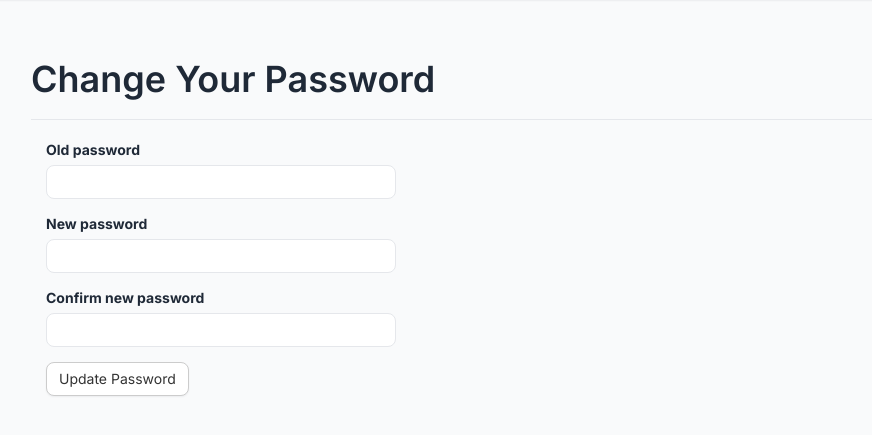
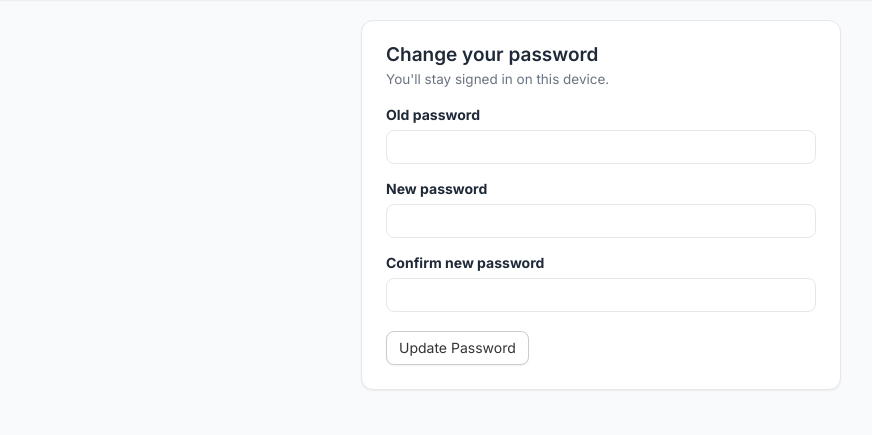
Before and after one commit to mahmoudnasser1561/FlaskForge, a Flask app: page /auth/change-password in a window 1280 px wide. Shown: the part 62-497 px from the top of the page, without its empty margins (39-911 px from the left). Run offline with Flask 3, Linux system fonts and the light colour scheme; the visitor is signed in with stand-in values (Sample User, id 1); data comes from the database, SQL or seed files in the repository; data that the repository does not hold is empty; some libraries are stand-ins or nearby versions.

Commit message:
Redesign change password page: form-card component

```diff
--- a/App/templates/auth/change_password.html
+++ b/App/templates/auth/change_password.html
@@ -4,10 +4,9 @@
 {% block title %}StaffRoom - Change Password{% endblock %}
 
 {% block page_content %}
-<div class="page-header">
-    <h1>Change Your Password</h1>
-</div>
-<div class="col-md-4">
+<div class="form-card">
+    <h1 class="form-card-title">Change your password</h1>
+    <p class="form-card-sub">You'll stay signed in on this device.</p>
     {{ wtf.quick_form(form) }}
 </div>
 {% endblock %}
```
